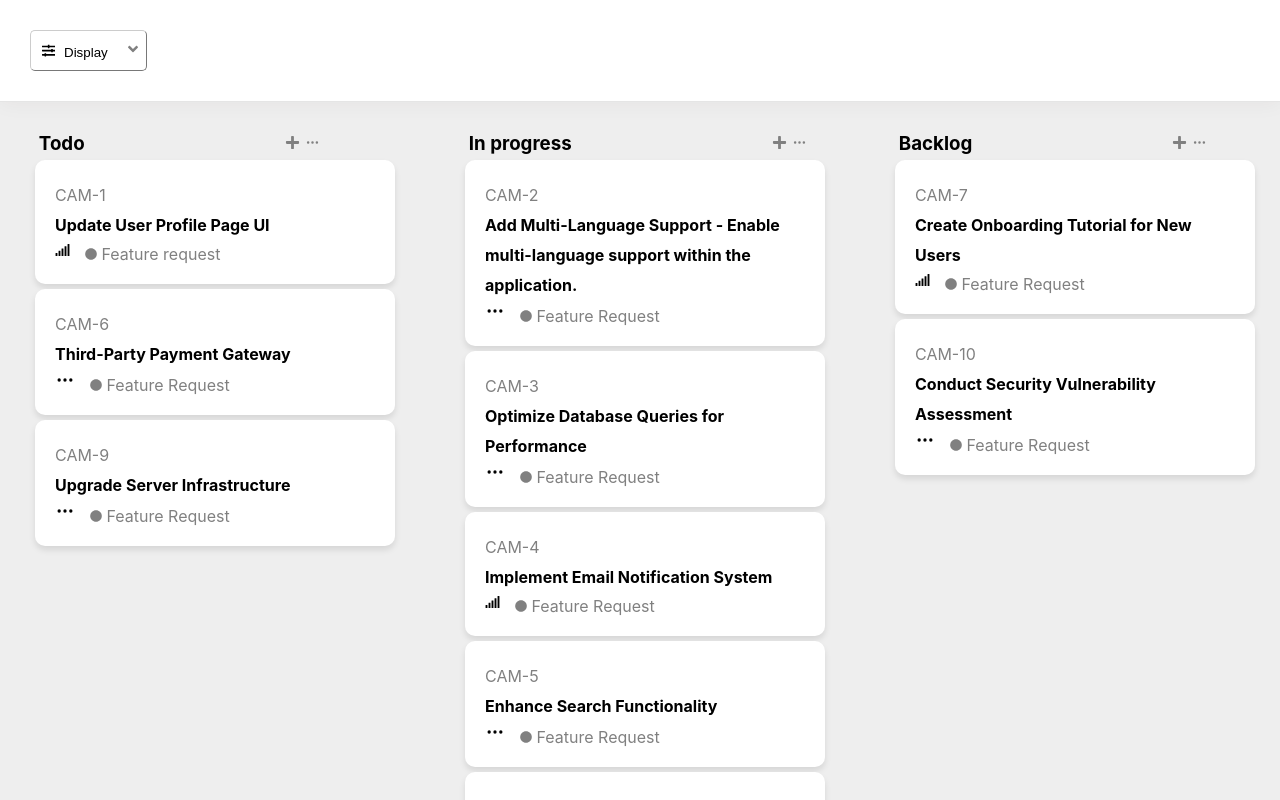
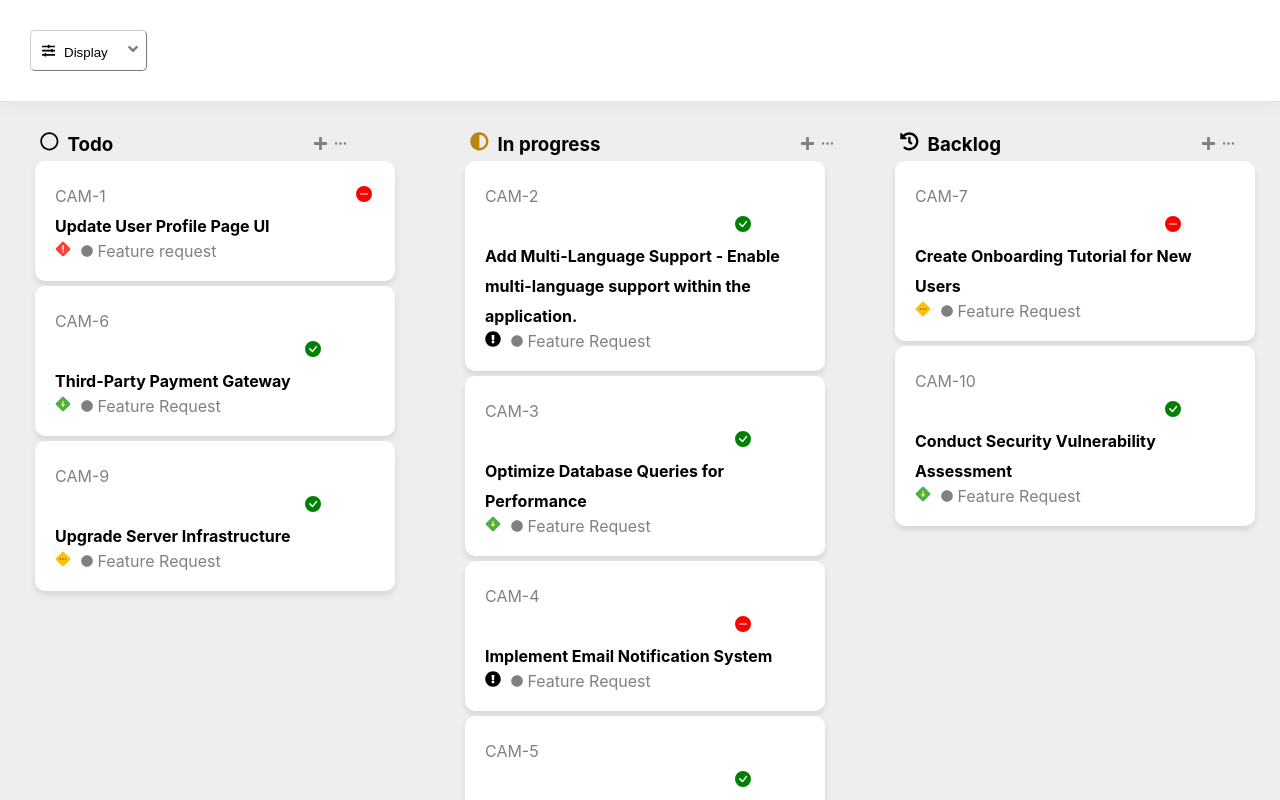
Before and after one commit to AngelaInfanta/QuickSell, a React (Create React App) app: page / in a window 1280 px wide. Built offline with nearby package versions, Linux system fonts and the light colour scheme.

Commit message:
priority fixes

```diff
--- a/package.json
+++ b/package.json
@@ -4,7 +4,6 @@
   "homepage": "https://AngelaInfanta.github.io/QuickSell",
   "private": true,
   "dependencies": {
-    "@syncfusion/ej2-react-kanban": "^22.2.9",
     "@testing-library/jest-dom": "^5.17.0",
     "@testing-library/react": "^13.4.0",
     "@testing-library/user-event": "^13.5.0",
--- a/src/App.js
+++ b/src/App.js
@@ -58,12 +58,12 @@ setValue2(e.target.value);
           boardTitle="ticket"
           users={users}
           title={Object.keys(item)}
-          icon={Object.keys(item) === "Todo" ? (
-            <FaRegCircle />
+          icon={Object.keys(item)[0] === "Todo" ? (
+            <FaRegCircle style={{marginLeft:10}} />
           ):(
-            Object.keys(item) === "In progress" ? (
-              <FaAdjust style={{color: "darkgoldenrod"}} />
-          ): Object.keys(item) === "Backlog" ? (<FaHistory />): (<div />))}
+            Object.keys(item)[0] === "In progress" ? (
+              <FaAdjust style={{marginLeft:10, color: "darkgoldenrod"}} />
+          ): Object.keys(item)[0] === "Backlog" ? (<FaHistory style={{marginLeft:10}} />): (<div />))}
           board={item}
         />
           ))) : value1 === "User" && value2 === "None" ? (
--- a/src/Components/Board/Board.js
+++ b/src/Components/Board/Board.js
@@ -2,6 +2,7 @@ import React from "react";
 import { MoreHorizontal } from "react-feather";
 import Card from "../Card/Card";
 import { FaPlus } from "react-icons/fa";
+import { BsFillCheckCircleFill, BsFillDashCircleFill  } from "react-icons/bs";
 import "./Board.js";
 
 
@@ -10,6 +11,7 @@ function Board(props) {
     <>
     {props.boardTitle === "ticket" && (
      <div style={{width: '400px'}}>
+        {console.log(props)}
           <h3>{props.icon}&nbsp; {props.title}
           <FaPlus style={{color: "gray", marginLeft: '200px'}} size={15}/>
           <MoreHorizontal style={{color: "gray", marginLeft: '5px'}} size={15}/></h3>
@@ -67,9 +69,13 @@ function Board(props) {
       </div>
     )}
     {props.boardTitle === "user"  && (
-      <div style={{width: '350px'}}>
-
-        <h3>{props.icon}&nbsp; {props.title}
+      <div style={{width: '400px'}}>
+      <h3>{props.user.available ? (
+          <BsFillCheckCircleFill  style={{marginLeft:10, marginRight:2, color: "green"}}/>
+        ) : (
+          <BsFillDashCircleFill  style={{marginLeft:10, marginRight:2, color: "red"}}/>
+          )}
+        {props.icon}&nbsp; {props.title}
           <FaPlus style={{color: "gray", marginLeft: '140px'}} size={15}/>
           <MoreHorizontal style={{color: "gray", marginLeft: '5px'}} size={15}/></h3>
           {props?.status?.filter(a => a.userId === props.user.id).map((item) => (
--- a/src/Components/Card/Card.js
+++ b/src/Components/Card/Card.js
@@ -2,6 +2,7 @@ import React from "react";
 import {MoreHorizontal } from "react-feather";
 import "./Card.css";
 import {FaRegCircle, FaCircle, FaAdjust, FaHistory, FaSignal, FaCheck,  FaExclamationCircle } from "react-icons/fa";
+import { BsFillCheckCircleFill, BsFillDashCircleFill  } from "react-icons/bs";
 import { FcLowPriority,FcMediumPriority, FcHighPriority } from "react-icons/fc";
 
 function Card(props) {
@@ -9,20 +10,34 @@ function Card(props) {
     <>
     {props.cardTitle === "ticket" && (
     <div className="card">
-        <p style={{color: "gray"}}>{props.card.id}</p>
+      {console.log(props.card)}
+        <p style={{color: "gray"}}>{props.card.id}
+        {props.avail[0].available? (
+          <BsFillCheckCircleFill style={{marginLeft:250, marginRight:2, color: "green"}}/>
+        ) : (
+          <BsFillDashCircleFill style={{marginLeft:250, marginRight:2, color: "red"}}/>
+          )}
+          </p>
         <div className="card_title">
         <b>{props.card.title}</b>
         </div>
-        {props.avail[0].available ? (
-        <MoreHorizontal style={{paddingRight: 5, justifyContent:"center", width: 25}} size={22} />
-        ): (
-          <FaSignal style={{paddingRight: 5, justifyContent:"center"}} size={20} />
-        )}
+        {props.card.priority === 0 ? (<MoreHorizontal style={{color: "gray", marginLeft: 10}} size={20}/>
+        ):(
+          props.card.priority === 1 ? (<FcLowPriority />
+        ):(
+          props.card.priority === 2 ? (<FcMediumPriority />
+          ) : (
+            props.card.priority === 3 ? (<FaExclamationCircle />
+            ): (
+          props.card.priority === 4 ? (<FcHighPriority />)
+        :(<></>)
+        ))))}
         <FaCircle  style={{color: "gray", marginLeft: 10}} size={12} /> <text style={{color: "gray"}}> {props.card.tag}</text> <br />
      </div>)}
      {props.cardTitle === "user" && (
       <div className="card">
-        <p style={{ color: "gray" }}>{props.stat.id}</p>
+        <p style={{ color: "gray" }}>{props.stat.id}
+          </p>
         <div className="card_title">
           {props.stat.status === 'Todo' && (<FaRegCircle />)}
           {props.stat.status === 'In progress' && (<FaAdjust style={{color: "darkgoldenrod"}} />)}
@@ -32,11 +47,17 @@ function Card(props) {
           {' '}
              <b> {props.stat.title}</b>
         </div>
-        {props.card.available ? (
-        <MoreHorizontal style={{paddingRight: 5, justifyContent:"center", width: 25}} size={22} />
-        ): (
-          <FaSignal style={{paddingRight: 5, justifyContent:"center"}} size={20} />
-        )}
+        {props.stat.priority === 0 ? (<MoreHorizontal style={{color: "gray", marginLeft: 10}} size={20}/>
+        ):(
+          props.stat.priority === 1 ? (<FcLowPriority />
+        ):(
+          props.stat.priority === 2 ? (<FcMediumPriority />
+          ) : (
+            props.stat.priority === 3 ? (<FaExclamationCircle />
+            ): (
+          props.stat.priority === 4 && (<FcHighPriority />)
+
+        ))))}
         <FaCircle  style={{color: "gray", marginLeft: 10}} size={12} /> <text style={{color: "gray"}}> {props.stat.tag}</text> <br />
      </div>)}
      {props.cardTitle === "priority" && (
```
